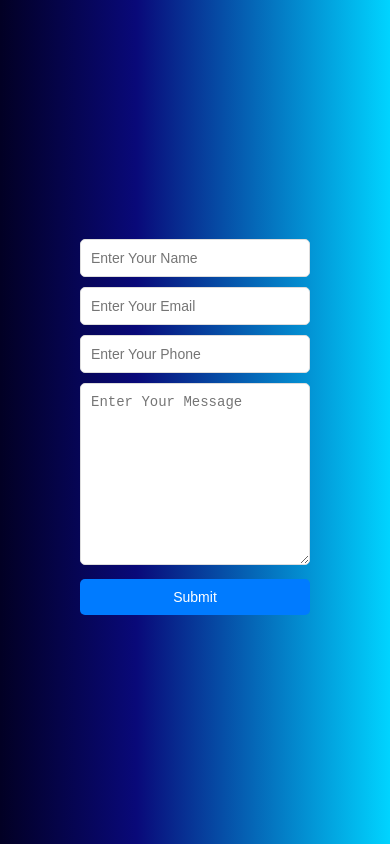
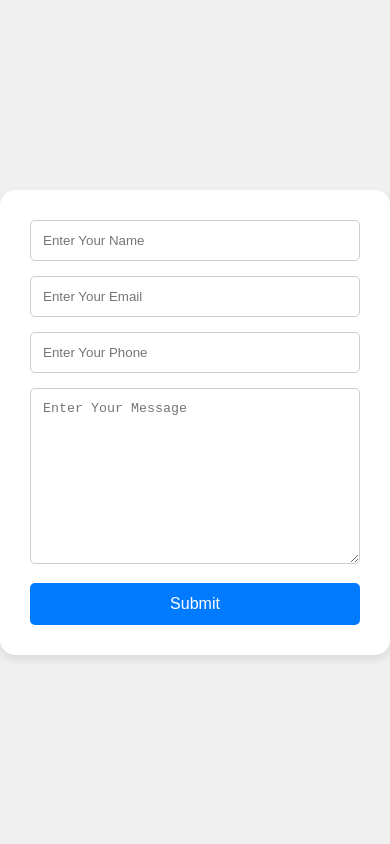
Before and after one commit to Prakashjha12/Basic-to-Master-, a plain HTML site: page 2nd project/index.html in a window 390 px wide. Drawn offline with Linux system fonts and the light colour scheme.

Commit message:
Refactor HTML structure and enhance CSS styles for improved form layout and responsiveness

```diff
--- a/2nd project/index.html
+++ b/2nd project/index.html
@@ -1,20 +1,43 @@
 <!DOCTYPE html>
 <html lang="en">
   <head>
-    <meta charset="UTF-8">
-    <meta name="viewport" content="width=device-width, initial-scale=1.0">
+    <meta charset="UTF-8" />
+    <meta name="viewport" content="width=device-width, initial-scale=1.0" />
     <title>Contact Us Form</title>
-    <link rel="stylesheet" href="style.css">
+    <link rel="stylesheet" href="style.css" />
   </head>
   <body>
     <div class="form-Container">
       <form action="" id="form">
-            <input type="text" name="name" id="name" placeholder="Enter Your Name">
-            <input type="email" name="email" id="email" placeholder="Enter Your Email">
-            <input type="tel" name="phone" id="phone" placeholder="Enter Your Phone">
-            <textarea name="message" id="message" cols="30" rows="10" placeholder="Enter Your Message"></textarea>
+        <input
+          type="text"
+          name="name"
+          id="name"
+          placeholder="Enter Your Name"
+        />
+        <input
+          type="email"
+          name="email"
+          id="email"
+          placeholder="Enter Your Email"
+        />
+        <input
+          type="tel"
+          name="phone"
+          id="phone"
+          placeholder="Enter Your Phone"
+        />
+        <textarea
+          name="message"
+          id="message"
+          cols="30"
+          rows="10"
+          placeholder="Enter Your Message"
+        ></textarea>
+      </form>
+      <div id="button-1">
         <button type="submit">Submit</button>
-        </form>
+      </div>
     </div>
   </body>
 </html>
--- a/2nd project/style.css
+++ b/2nd project/style.css
@@ -1,48 +1,57 @@
+/* General reset for the form */
 * {
   margin: 0;
   padding: 0;
   box-sizing: border-box;
 }
+
 body {
   font-family: Arial, sans-serif;
   display: flex;
+  justify-content: center;
   align-items: center;
-  /* width: 100vh; */
   height: 100vh;
-  margin-left: 80px;
-  margin-right: 80px;
-  background: rgb(2, 0, 36);
-  background: linear-gradient(
-    90deg,
-    rgba(2, 0, 36, 1) 0%,
-    rgba(9, 9, 121, 1) 35%,
-    rgba(0, 212, 255, 1) 100%
-  );
+  background-color: #f0f0f0;
 }
-.form-container {
-  background: #fff;
-  padding: 20px;
-  border-radius: 8px;
-  box-shadow: 0 0 10px rgba(0, 0, 0, 0.1);
-  width: 300px;
-  text-align: center;
+
+.form-Container {
+  width: 400px;
+  padding: 30px;
+  background-color: #ffffff;
+  border-radius: 15px;
+  box-shadow: 0 4px 8px rgba(0, 0, 0, 0.1);
+  transition: all 0.5s ease-in-out; /* Smooth morphing effect */
 }
+
+.form-Container:hover {
+  width: 450px; /* Increase width */
+  height: 450px; /* Increase height */
+  border-radius: 50%; /* Morph into a circle */
+  background-color: #007bff; /* Change background color */
+  box-shadow: 0 10px 20px rgba(0, 0, 0, 0.2); /* Stronger shadow */
+}
+
 input,
-textarea,
+textarea {
+  width: 100%;
+  padding: 12px;
+  margin-bottom: 15px;
+  border: 1px solid #ccc;
+  border-radius: 5px;
+}
+
 button {
   width: 100%;
-  margin-top: 10px;
-  padding: 10px;
-  border: 1px solid #ddd;
+  padding: 12px;
+  background-color: #007bff;
+  color: white;
+  border: none;
   border-radius: 5px;
-  font-size: 14px;
+  font-size: 16px;
+  cursor: pointer;
+  transition: background-color 0.3s ease;
 }
-button {
-  background: #007bff;
-  color: white;
-  cursor: pointer;
-  border: none;
+
+button:hover {
+  background-color: #0056b3;
 }
-button:hover {
-  background: #b1b7be;
-}
```
Lines whose indentation alone changed are shown as unchanged.
